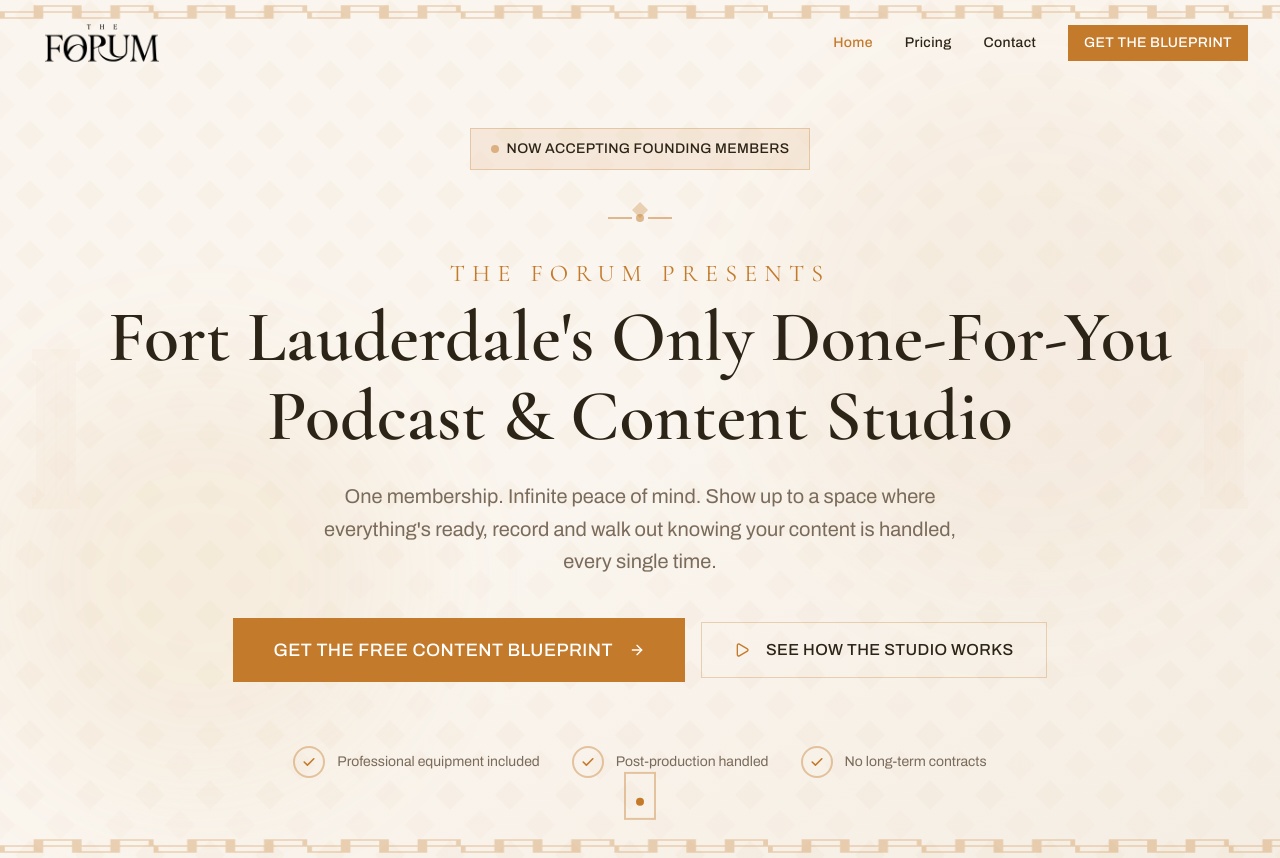
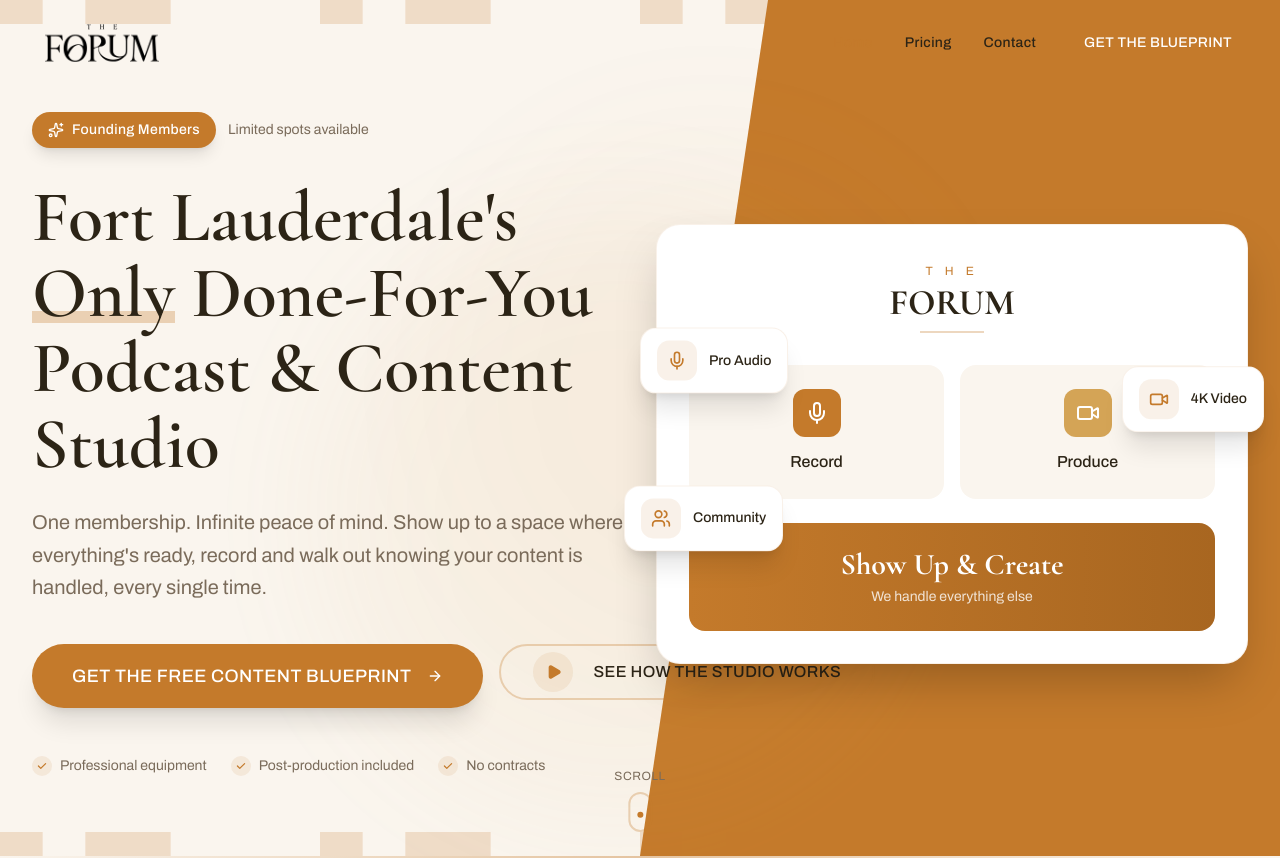
Before and after one commit to Juandurdaneta/the-forum-website, a Next.js app: page / in a window 1280 px wide. Shown: the top 858 px of the page. Built offline with nearby package versions, Linux system fonts and the light colour scheme.

Commit message:
Refactor Hero component: enhance Greek Key Border, add floating feature cards, and improve layout for better visual appeal

```diff
--- a/components/sections/Hero.tsx
+++ b/components/sections/Hero.tsx
@@ -4,113 +4,110 @@
 import Link from "next/link";
 import { Button } from "@/components/ui/Button";
 import { HERO_CONTENT } from "@/lib/constants";
-import { ArrowRight, Play } from "lucide-react";
+import { ArrowRight, Play, Mic, Video, Users, Sparkles } from "lucide-react";
 
-// Greek Key SVG pattern component
-function GreekKeyBorder({ className = "" }: { className?: string }) {
+// Greek Key Border Pattern
+function GreekKeyBorder({ className = "", color = "#C47A2B" }: { className?: string; color?: string }) {
   return (
     <svg
       className={className}
-      viewBox="0 0 200 24"
+      viewBox="0 0 120 24"
       fill="none"
       xmlns="http://www.w3.org/2000/svg"
-      preserveAspectRatio="none"
+      preserveAspectRatio="xMidYMid slice"
     >
-      <pattern id="greekKey" x="0" y="0" width="24" height="24" patternUnits="userSpaceOnUse">
+      <defs>
+        <pattern id="heroGreekKey" x="0" y="0" width="30" height="24" patternUnits="userSpaceOnUse">
           <path
-          d="M0 12h6v-6h6v6h-6v6h-6v-6zm12 0h6v-6h6v6h-6v6h-6v-6z"
-          stroke="currentColor"
-          strokeWidth="1.5"
-          fill="none"
+            d="M0 20V4h4v12h8V4h4v16h-4V8H8v12H0z"
+            fill={color}
+            fillOpacity="0.2"
           />
         </pattern>
-      <rect width="100%" height="100%" fill="url(#greekKey)" />
+      </defs>
+      <rect width="100%" height="100%" fill="url(#heroGreekKey)" />
     </svg>
   );
 }
 
-// Decorative column SVG
-function GreekColumn({ className = "" }: { className?: string }) {
-  return (
-    <svg className={className} viewBox="0 0 60 200" fill="none" xmlns="http://www.w3.org/2000/svg">
-      <rect x="5" y="15" width="50" height="170" fill="currentColor" fillOpacity="0.1" />
-      <rect x="0" y="0" width="60" height="15" fill="currentColor" fillOpacity="0.15" />
-      <rect x="0" y="185" width="60" height="15" fill="currentColor" fillOpacity="0.15" />
-      <line x1="15" y1="15" x2="15" y2="185" stroke="currentColor" strokeOpacity="0.2" />
-      <line x1="30" y1="15" x2="30" y2="185" stroke="currentColor" strokeOpacity="0.2" />
-      <line x1="45" y1="15" x2="45" y2="185" stroke="currentColor" strokeOpacity="0.2" />
-    </svg>
-  );
-}
+// Floating feature cards for visual interest
+const floatingFeatures = [
+  { icon: Mic, label: "Pro Audio", delay: 0.5 },
+  { icon: Video, label: "4K Video", delay: 0.7 },
+  { icon: Users, label: "Community", delay: 0.9 },
+];
 
 export function Hero() {
   return (
-    <section className="relative min-h-screen flex items-center overflow-hidden bg-brand-cream">
-      {/* Background with subtle terracotta gradient */}
-      <div className="absolute inset-0 bg-gradient-to-br from-brand-cream via-brand-cream to-brand-cream-dark/50" />
-
-      {/* Decorative terracotta elements */}
-      <div className="absolute top-20 right-0 w-[500px] h-[500px] bg-brand-terracotta/5 rounded-full blur-3xl" />
-      <div className="absolute bottom-20 left-0 w-[400px] h-[400px] bg-brand-gold/10 rounded-full blur-3xl" />
-
-      {/* Greek pattern texture overlay */}
-      <div className="absolute inset-0 roman-pattern" />
-
-      {/* Greek columns decoration - left */}
-      <div className="hidden lg:block absolute left-8 top-1/2 -translate-y-1/2 text-brand-terracotta opacity-20">
-        <GreekColumn className="w-12 h-48" />
+    <section className="relative min-h-screen flex items-center overflow-hidden">
+      {/* Split background */}
+      <div className="absolute inset-0">
+        <div className="absolute inset-0 bg-brand-cream" />
+        {/* Terracotta accent shape */}
+        <div className="absolute top-0 right-0 w-1/2 h-full bg-brand-terracotta hidden lg:block"
+          style={{ clipPath: "polygon(20% 0, 100% 0, 100% 100%, 0% 100%)" }}
+        />
       </div>
 
-      {/* Greek columns decoration - right */}
-      <div className="hidden lg:block absolute right-8 top-1/2 -translate-y-1/2 text-brand-terracotta opacity-20">
-        <GreekColumn className="w-12 h-48" />
-      </div>
+      {/* Animated gradient orbs */}
+      <motion.div
+        animate={{
+          scale: [1, 1.2, 1],
+          opacity: [0.3, 0.5, 0.3]
+        }}
+        transition={{ duration: 8, repeat: Infinity }}
+        className="absolute top-1/4 left-1/4 w-[600px] h-[600px] bg-brand-gold/20 rounded-full blur-3xl"
+      />
+      <motion.div
+        animate={{
+          scale: [1.2, 1, 1.2],
+          opacity: [0.2, 0.4, 0.2]
+        }}
+        transition={{ duration: 10, repeat: Infinity }}
+        className="absolute bottom-1/4 right-1/4 w-[500px] h-[500px] bg-brand-terracotta/10 rounded-full blur-3xl"
+      />
 
-      {/* Top Greek key border */}
-      <div className="absolute top-0 left-0 right-0 h-6 text-brand-terracotta/30 overflow-hidden">
+      {/* Greek Key Border - Top */}
+      <div className="absolute top-0 left-0 right-0 h-6 overflow-hidden z-20">
         <GreekKeyBorder className="w-full h-full" />
       </div>
 
-      <div className="container mx-auto px-4 md:px-6 lg:px-8 relative z-10 pt-32 pb-20">
-        <div className="max-w-6xl mx-auto text-center">
-          {/* Badge with Greek styling */}
+      <div className="container mx-auto px-4 md:px-6 lg:px-8 relative z-10 pt-28 pb-20">
+        <div className="grid lg:grid-cols-2 gap-12 lg:gap-8 items-center">
+          {/* Left Column - Content */}
+          <div className="max-w-2xl">
+            {/* Animated Badge */}
             <motion.div
               initial={{ opacity: 0, y: 20 }}
               animate={{ opacity: 1, y: 0 }}
               transition={{ duration: 0.6 }}
-            className="inline-flex items-center gap-2 bg-brand-terracotta/10 border border-brand-terracotta/30 rounded-none px-5 py-2.5 mb-8"
+              className="inline-flex items-center gap-3 mb-8"
             >
-            <span className="w-2 h-2 bg-brand-terracotta rounded-full animate-pulse" />
-            <span className="text-sm font-medium text-brand-black tracking-wide uppercase">
-              Now accepting founding members
-            </span>
+              <div className="flex items-center gap-2 bg-brand-terracotta text-white px-4 py-2 rounded-full shadow-lg">
+                <Sparkles className="w-4 h-4" />
+                <span className="text-sm font-medium tracking-wide">Founding Members</span>
+              </div>
+              <span className="text-brand-slate text-sm">Limited spots available</span>
             </motion.div>
 
-          {/* Greek ornament above headline */}
-          <motion.div
-            initial={{ opacity: 0, scale: 0.8 }}
-            animate={{ opacity: 1, scale: 1 }}
-            transition={{ duration: 0.6, delay: 0.05 }}
-            className="flex justify-center mb-6"
+            {/* Headline */}
+            <motion.h1
+              initial={{ opacity: 0, y: 30 }}
+              animate={{ opacity: 1, y: 0 }}
+              transition={{ duration: 0.7, delay: 0.1 }}
+              className="font-heading text-4xl sm:text-5xl md:text-6xl lg:text-7xl font-semibold text-brand-black leading-[1.05] mb-6"
             >
-            <svg className="w-16 h-8 text-brand-terracotta" viewBox="0 0 64 32" fill="none">
-              <path d="M32 0L40 8L32 16L24 8L32 0Z" fill="currentColor" fillOpacity="0.3" />
-              <path d="M0 16h24M40 16h24" stroke="currentColor" strokeWidth="1" />
-              <circle cx="32" cy="16" r="4" fill="currentColor" fillOpacity="0.5" />
-            </svg>
-          </motion.div>
-
-          {/* Headline with Greek styling */}
-          <motion.h1
-            initial={{ opacity: 0, y: 20 }}
-            animate={{ opacity: 1, y: 0 }}
-            transition={{ duration: 0.6, delay: 0.1 }}
-            className="font-heading text-4xl sm:text-5xl md:text-6xl lg:text-7xl font-semibold text-brand-black leading-[1.1] mb-6"
-          >
-            <span className="block text-lg sm:text-xl md:text-2xl font-normal tracking-[0.3em] text-brand-terracotta mb-2 uppercase">
-              The Forum Presents
-            </span>
-            {HERO_CONTENT.headline}
+              Fort Lauderdale&apos;s{" "}
+              <span className="relative inline-block">
+                <span className="relative z-10">Only</span>
+                <motion.span
+                  initial={{ width: 0 }}
+                  animate={{ width: "100%" }}
+                  transition={{ duration: 0.8, delay: 0.8 }}
+                  className="absolute bottom-2 left-0 h-3 bg-brand-terracotta/30 -z-10"
+                />
+              </span>{" "}
+              Done-For-You Podcast & Content Studio
             </motion.h1>
 
             {/* Subheadline */}
@@ -118,47 +115,54 @@
               initial={{ opacity: 0, y: 20 }}
               animate={{ opacity: 1, y: 0 }}
               transition={{ duration: 0.6, delay: 0.2 }}
-            className="text-lg md:text-xl text-brand-slate max-w-2xl mx-auto mb-10 leading-relaxed"
+              className="text-lg md:text-xl text-brand-slate mb-10 leading-relaxed"
             >
               {HERO_CONTENT.subheadline}
             </motion.p>
 
-          {/* CTAs with Greek-inspired styling */}
+            {/* CTAs */}
             <motion.div
               initial={{ opacity: 0, y: 20 }}
               animate={{ opacity: 1, y: 0 }}
               transition={{ duration: 0.6, delay: 0.3 }}
-            className="flex flex-col sm:flex-row items-center justify-center gap-4"
+              className="flex flex-col sm:flex-row items-start gap-4 mb-12"
             >
-            <Button size="xl" asChild className="rounded-none">
+              <Button size="xl" asChild className="shadow-xl hover:shadow-2xl transition-all duration-300 rounded-full">
                 <Link href="#blueprint">
                   {HERO_CONTENT.primaryCta}
                   <ArrowRight className="ml-2 h-5 w-5" />
                 </Link>
               </Button>
-            <Button variant="ghost" size="lg" asChild className="rounded-none border border-brand-terracotta/30 hover:bg-brand-terracotta/10">
-              <Link href="#how-it-works" className="group">
-                <Play className="mr-2 h-4 w-4 text-brand-terracotta group-hover:scale-110 transition-transform" />
+              <Button
+                variant="ghost"
+                size="lg"
+                asChild
+                className="group rounded-full border-2 border-brand-terracotta/30 hover:border-brand-terracotta hover:bg-brand-terracotta/5"
+              >
+                <Link href="#how-it-works">
+                  <div className="w-10 h-10 rounded-full bg-brand-terracotta/10 flex items-center justify-center mr-3 group-hover:bg-brand-terracotta/20 transition-colors">
+                    <Play className="w-4 h-4 text-brand-terracotta ml-0.5" fill="currentColor" />
+                  </div>
                   {HERO_CONTENT.secondaryCta}
                 </Link>
               </Button>
             </motion.div>
 
-          {/* Trust indicators with medallion style */}
+            {/* Trust indicators */}
             <motion.div
               initial={{ opacity: 0 }}
               animate={{ opacity: 1 }}
               transition={{ duration: 0.6, delay: 0.5 }}
-            className="mt-16 flex flex-wrap items-center justify-center gap-8 text-sm text-brand-slate"
+              className="flex flex-wrap items-center gap-6 text-sm text-brand-slate"
             >
               {[
-              "Professional equipment included",
-              "Post-production handled",
-              "No long-term contracts"
+                "Professional equipment",
+                "Post-production included",
+                "No contracts"
               ].map((text, i) => (
-              <div key={i} className="flex items-center gap-3">
-                <div className="w-8 h-8 rounded-full border-2 border-brand-terracotta/40 flex items-center justify-center">
-                  <svg className="w-4 h-4 text-brand-terracotta" fill="currentColor" viewBox="0 0 20 20">
+                <div key={i} className="flex items-center gap-2">
+                  <div className="w-5 h-5 rounded-full bg-brand-terracotta/10 flex items-center justify-center">
+                    <svg className="w-3 h-3 text-brand-terracotta" fill="currentColor" viewBox="0 0 20 20">
                       <path fillRule="evenodd" d="M16.707 5.293a1 1 0 010 1.414l-8 8a1 1 0 01-1.414 0l-4-4a1 1 0 011.414-1.414L8 12.586l7.293-7.293a1 1 0 011.414 0z" clipRule="evenodd" />
                     </svg>
                   </div>
@@ -167,30 +171,115 @@
               ))}
             </motion.div>
           </div>
+
+          {/* Right Column - Visual Elements */}
+          <div className="relative hidden lg:block">
+            {/* Main visual card */}
+            <motion.div
+              initial={{ opacity: 0, scale: 0.9, y: 40 }}
+              animate={{ opacity: 1, scale: 1, y: 0 }}
+              transition={{ duration: 0.8, delay: 0.3 }}
+              className="relative z-10"
+            >
+              {/* Studio mockup card */}
+              <div className="relative bg-white rounded-3xl shadow-2xl p-8 border border-brand-terracotta/10">
+                {/* Logo/Brand */}
+                <div className="text-center mb-8">
+                  <div className="inline-flex flex-col items-center">
+                    <span className="text-xs tracking-[0.4em] text-brand-terracotta mb-1">T H E</span>
+                    <span className="font-heading text-4xl font-bold text-brand-black">FORUM</span>
+                    <div className="w-16 h-0.5 bg-brand-terracotta/30 mt-2" />
+                  </div>
                 </div>
 
-      {/* Bottom Greek key border */}
-      <div className="absolute bottom-0 left-0 right-0 h-6 text-brand-terracotta/30 overflow-hidden">
+                {/* Feature grid */}
+                <div className="grid grid-cols-2 gap-4 mb-6">
+                  {[
+                    { icon: Mic, label: "Record", color: "bg-brand-terracotta" },
+                    { icon: Video, label: "Produce", color: "bg-brand-gold" },
+                  ].map((item, i) => (
+                    <motion.div
+                      key={i}
+                      initial={{ opacity: 0, y: 20 }}
+                      animate={{ opacity: 1, y: 0 }}
+                      transition={{ delay: 0.6 + i * 0.1 }}
+                      className="bg-brand-cream rounded-2xl p-6 text-center"
+                    >
+                      <div className={`w-12 h-12 ${item.color} rounded-xl mx-auto mb-3 flex items-center justify-center`}>
+                        <item.icon className="w-6 h-6 text-white" />
+                      </div>
+                      <span className="text-brand-black font-medium">{item.label}</span>
+                    </motion.div>
+                  ))}
+                </div>
+
+                {/* Bottom stat */}
+                <div className="bg-gradient-to-r from-brand-terracotta to-brand-terracotta-dark rounded-2xl p-6 text-center text-white">
+                  <div className="text-3xl font-heading font-bold mb-1">Show Up & Create</div>
+                  <div className="text-white/80 text-sm">We handle everything else</div>
+                </div>
+              </div>
+            </motion.div>
+
+            {/* Floating feature badges */}
+            {floatingFeatures.map((feature, i) => (
+              <motion.div
+                key={i}
+                initial={{ opacity: 0, scale: 0 }}
+                animate={{ opacity: 1, scale: 1 }}
+                transition={{
+                  duration: 0.5,
+                  delay: feature.delay,
+                  type: "spring",
+                  stiffness: 200
+                }}
+                className={`absolute ${
+                  i === 0 ? "-left-4 top-1/4" :
+                  i === 1 ? "-right-4 top-1/3" :
+                  "-left-8 bottom-1/4"
+                } z-20`}
+              >
+                <motion.div
+                  animate={{ y: [0, -8, 0] }}
+                  transition={{ duration: 3, repeat: Infinity, delay: i * 0.3 }}
+                  className="bg-white rounded-2xl shadow-xl px-4 py-3 flex items-center gap-3 border border-brand-terracotta/10"
+                >
+                  <div className="w-10 h-10 rounded-xl bg-brand-terracotta/10 flex items-center justify-center">
+                    <feature.icon className="w-5 h-5 text-brand-terracotta" />
+                  </div>
+                  <span className="font-medium text-brand-black text-sm">{feature.label}</span>
+                </motion.div>
+              </motion.div>
+            ))}
+          </div>
+        </div>
+      </div>
+
+      {/* Greek Key Border - Bottom */}
+      <div className="absolute bottom-0 left-0 right-0 h-6 overflow-hidden z-20">
         <GreekKeyBorder className="w-full h-full" />
       </div>
 
-      {/* Scroll indicator with Greek styling */}
+      {/* Scroll indicator */}
       <motion.div
         initial={{ opacity: 0 }}
         animate={{ opacity: 1 }}
-        transition={{ duration: 0.6, delay: 0.8 }}
-        className="absolute bottom-12 left-1/2 -translate-x-1/2"
+        transition={{ duration: 0.6, delay: 1 }}
+        className="absolute bottom-8 left-1/2 -translate-x-1/2 z-20"
       >
         <motion.div
-          animate={{ y: [0, 10, 0] }}
+          animate={{ y: [0, 8, 0] }}
           transition={{ repeat: Infinity, duration: 2 }}
-          className="w-8 h-12 border-2 border-brand-terracotta/40 rounded-none flex items-start justify-center p-2"
+          className="flex flex-col items-center gap-2 text-brand-slate"
         >
+          <span className="text-xs tracking-wider uppercase">Scroll</span>
+          <div className="w-6 h-10 rounded-full border-2 border-brand-terracotta/30 flex items-start justify-center p-1.5">
             <motion.div
-            animate={{ y: [0, 16, 0] }}
+              animate={{ y: [0, 12, 0] }}
               transition={{ repeat: Infinity, duration: 2 }}
-            className="w-2 h-2 bg-brand-terracotta rounded-full"
+              className="w-1.5 h-1.5 bg-brand-terracotta rounded-full"
             />
+          </div>
         </motion.div>
       </motion.div>
     </section>
```
Lines whose indentation alone changed are shown as unchanged.
